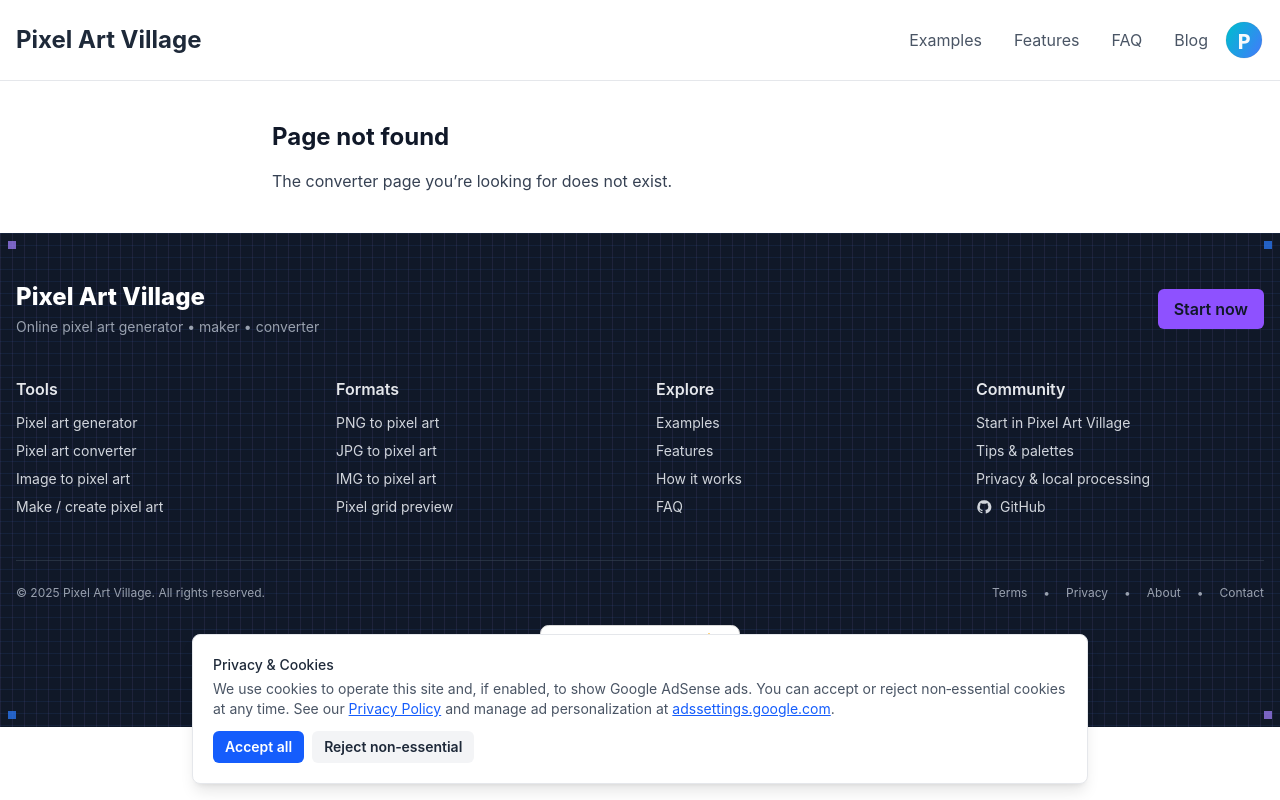
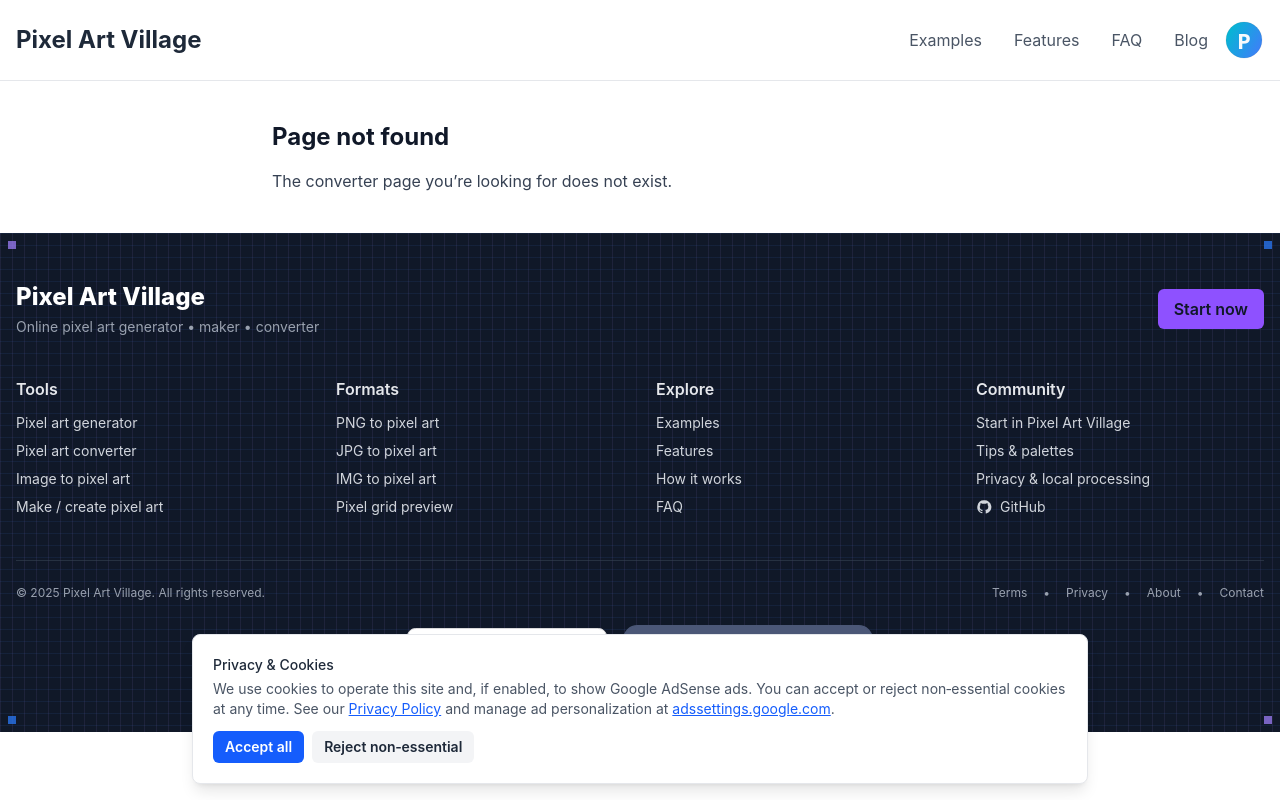
Before and after one commit to elng12/pixelartvillage.org, a React (Vite) app: page /converter/1 in a window 1280 px wide. Built offline with nearby package versions, Linux system fonts and the light colour scheme.

Commit message:
feat(footer): add Frazier badge; host locally to satisfy CSP and display alongside Twelve Tools

```diff
--- a/src/components/Footer.jsx
+++ b/src/components/Footer.jsx
@@ -92,13 +92,21 @@
               <Link to="/contact" className="hover:text-white">Contact</Link>
             </div>
           </div>
-          <div className="mt-6 text-center">
+          <div className="mt-6 text-center flex flex-col sm:flex-row items-center justify-center gap-4">
             <a href="https://twelve.tools" target="_blank" rel="noopener noreferrer">
               <img
                 src="/twelve-tools-badge.svg"
                 alt="Featured on Twelve Tools"
                 width="200"
                 height="54"
+                className="inline-block"
+              />
+            </a>
+            <a href="https://fazier.com/launches/pixelartvillage.org" target="_blank" rel="noopener noreferrer">
+              <img
+                src="/fazier-badge.svg"
+                alt="Fazier badge"
+                width="250"
                 className="inline-block"
               />
             </a>
```
Also changed, not shown: public/fazier-badge.svg (added).
